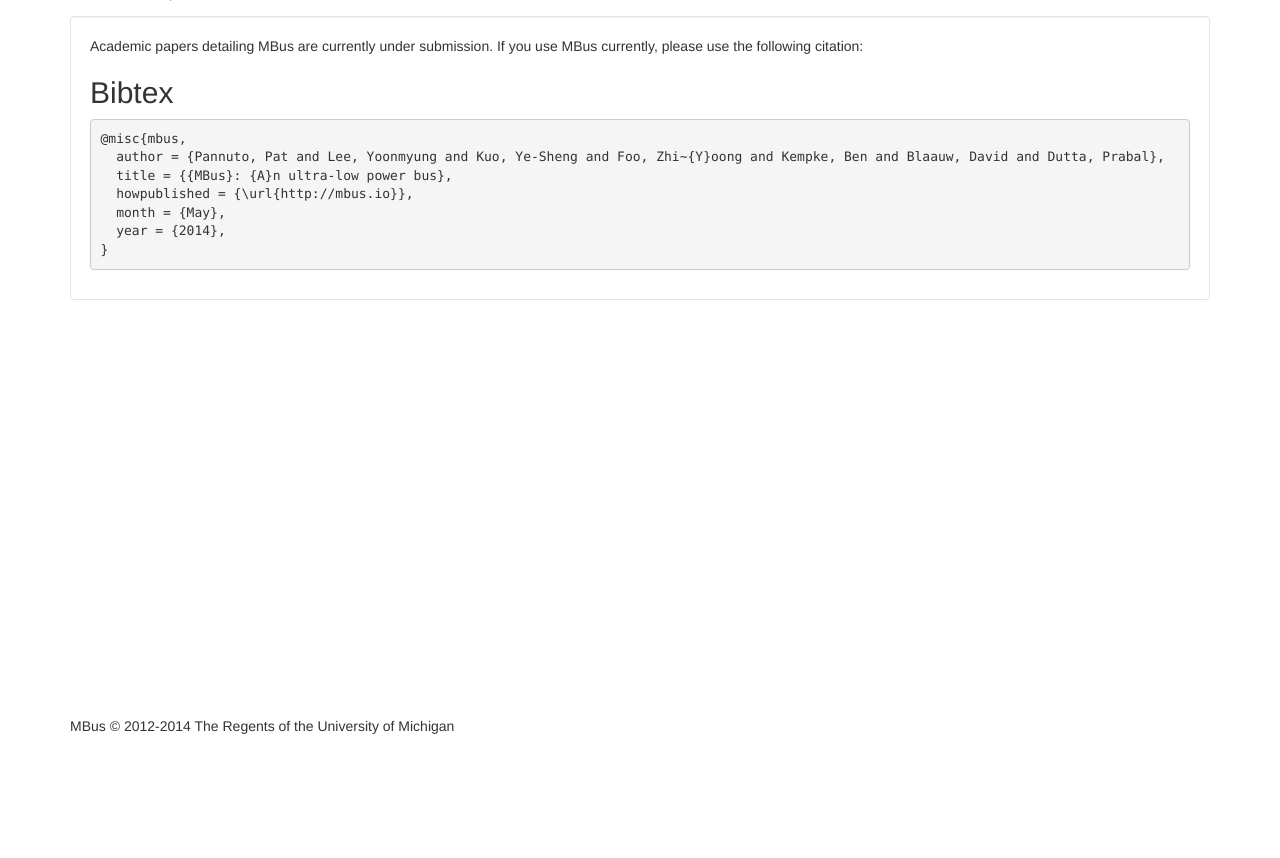
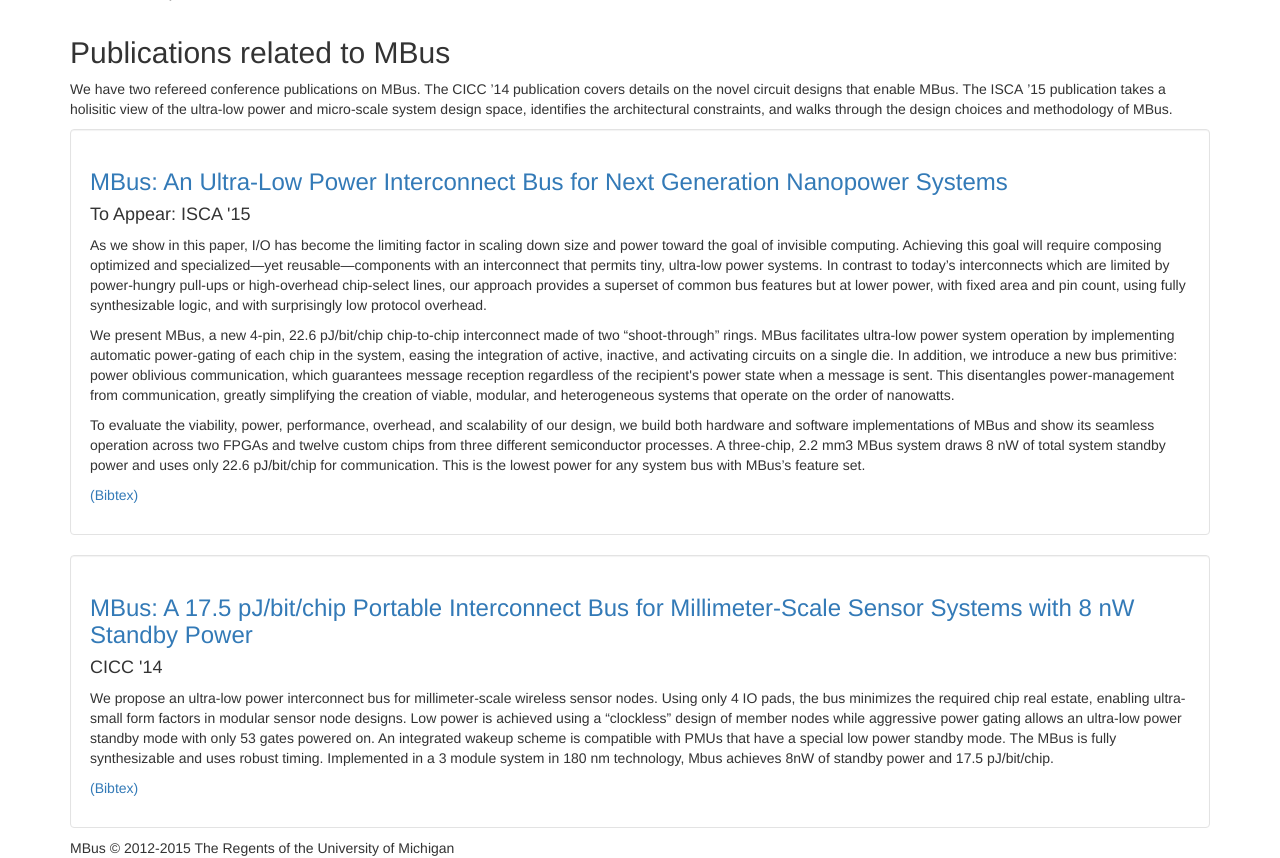
Before and after one commit to lab11/mbus.io, a Python web app: template mbus/templates/paper.mako in a window 1280 px wide. Shown: the part 54-912 px from the top of the page. Before the commit the page ends 788 px from the top, so only its background shows below. Run offline with Mako, Linux system fonts and the light colour scheme; the template is opened without the code that fills it, so the values that code supplies are empty; some libraries are stand-ins or nearby versions.

Commit message:
Add papers to site

```diff
--- a/mbus/templates/base.mako
+++ b/mbus/templates/base.mako
@@ -68,7 +68,7 @@
     <div class="footer" role="navigation">
       <div class="container">
         <div class="center-block">
-          MBus &copy; 2012-2014 The Regents of the University of Michigan
+          MBus &copy; 2012-2015 The Regents of the University of Michigan
         </div>
       </div>
     </div>
@@ -78,5 +78,13 @@
     <!-- Placed at the end of the document so the pages load faster -->
     <script src="//oss.maxcdn.com/libs/jquery/1.10.2/jquery.min.js"></script>
     <script src="//oss.maxcdn.com/libs/twitter-bootstrap/3.0.3/js/bootstrap.min.js"></script>
+    <script>
+      $('#pannuto15mbus-bibtex-button').click(function () {
+        $('#pannuto15mbus-bibtex').toggle('fast');
+      });
+      $('#kuo14mbus-bibtex-button').click(function () {
+        $('#kuo14mbus-bibtex').toggle('fast');
+      });
+    </script>
   </body>
 </html>
--- a/mbus/templates/home.mako
+++ b/mbus/templates/home.mako
@@ -5,7 +5,7 @@
 <div class="container">
   <div class="jumbotron">
     <div class="row">
-      <div class="col-lg-4 col-xs-12">
+      <div class="col-lg-4 hidden-md hidden-sm hidden-xs">
         <img src="/static/img/MBus_CMYK.png" class="displayed" width="100%">
       </div>
       <div class="col-lg-8 col-xs-12">
--- a/mbus/templates/paper.mako
+++ b/mbus/templates/paper.mako
@@ -3,29 +3,94 @@
 <%block name="title_extra"> | Research Paper</%block>
 
 <div class="container">
+  <h2>Publications related to MBus</h2>
+  <p>
+    We have two refereed conference publications on MBus.
+    The CICC&nbsp;&rsquo;14 publication covers details on the novel circuit designs that enable MBus.
+    The ISCA&nbsp;&rsquo;15 publication takes a holisitic view of the ultra-low
+    power and micro-scale system design space, identifies the architectural
+    constraints, and walks through the design choices and methodology of MBus.
+  </p>
+
   <div class="well well-clear">
-    <!--
+    <h3><a href="/static/pannuto15mbus-prepub.pdf">MBus: An Ultra-Low Power Interconnect Bus for Next Generation Nanopower Systems</a></h3>
+    <h4>To Appear: ISCA '15</h4>
     <p>
-      We are currently preparing parallel papers on the MBus architecutre
-      (<a href="http://www.microarch.org/micro47">Micro '14</a>) and the MBus
-      circuit design (<a href="http://www.ieee-cicc.org">CICC '14</a>).
+      As we show in this paper, I/O has become the limiting factor in scaling
+      down size and power toward the goal of invisible computing. Achieving
+      this goal will require composing optimized and specialized&mdash;yet
+      reusable&mdash;components with an interconnect that permits tiny, ultra-low
+      power systems. In contrast to today’s interconnects which are limited by
+      power-hungry pull-ups or high-overhead chip-select lines, our approach
+      provides a superset of common bus features but at lower power, with fixed
+      area and pin count, using fully synthesizable logic, and with
+      surprisingly low protocol overhead.
     </p>
     <p>
-      Papers will be made available here as they progress through the submission process.
+      We present MBus, a new 4-pin, 22.6&nbsp;pJ/bit/chip chip-to-chip interconnect
+      made of two &ldquo;shoot-through&rdquo; rings. MBus facilitates ultra-low power
+      system operation by implementing automatic power-gating of each chip in
+      the system, easing the integration of active, inactive, and activating
+      circuits on a single die. In addition, we introduce a new bus
+      primitive: power oblivious communication, which guarantees message reception
+      regardless of the recipient's power state when a message is sent.
+      This disentangles power-management from communication, greatly
+      simplifying the creation of viable, modular, and heterogeneous systems
+      that operate on the order of nanowatts.
     </p>
-    -->
     <p>
-      Academic papers detailing MBus are currently under submission. If you use
-      MBus currently, please use the following citation:
+      To evaluate the viability, power, performance, overhead, and scalability
+      of our design, we build both hardware and software implementations of
+      MBus and show its seamless operation across two FPGAs and twelve custom
+      chips from three different semiconductor processes. A three-chip, 2.2&nbsp;mm3
+      MBus system draws 8 nW of total system standby power and uses only
+      22.6&nbsp;pJ/bit/chip for communication. This is the lowest power for any
+      system bus with MBus’s feature set.
     </p>
-    <h2>Bibtex</h2>
-    <pre>
-@misc{mbus,
-  author = {Pannuto, Pat and Lee, Yoonmyung and Kuo, Ye-Sheng and Foo, Zhi~{Y}oong and Kempke, Ben and Blaauw, David and Dutta, Prabal},
-  title = {{MBus}: {A}n ultra-low power bus},
-  howpublished = {\url{http://mbus.io}},
-  month = {May},
-  year = {2014},
+    <p><a id="pannuto15mbus-bibtex-button">(Bibtex)</a></p>
+    <div id="pannuto15mbus-bibtex" style="display: none;">
+      <pre>
+@INPROCEEDINGS{pannuto15mbus,
+	author={Pannuto, Pat and Lee, Yoonmyung and Kuo, Ye-Sheng and Foo, ZhiYoong and Kempke, Benjamin and Kim, Gyouho and Dreslinski~Jr, Ronald and Blaauw, David and Dutta, Prabal},
+	title={{MBus}: An Ultra-Low Power Interconnect Bus for Next Generation Nanopower Systems},
+	booktitle={Proceedings of the 42nd International Symposium on Computer Architecture},
+	series={ISCA '15},
+	year={2015},
+	month={June},
+	location={Portland, Oregon, USA},
+	publisher={ACM},
+	conference-url={\url{http://www.ece.cmu.edu/calcm/isca2015}},
 }</pre>
   </div>
+  </div>
+  <div class="well well-clear">
+    <h3><a href="/static/kuo14mbus.pdf">MBus: A 17.5&nbsp;pJ/bit/chip Portable Interconnect Bus for Millimeter-Scale Sensor Systems with 8&nbsp;nW Standby Power</a></h3>
+    <h4>CICC '14</h4>
+    <p>
+      We propose an ultra-low power interconnect bus for millimeter-scale
+      wireless sensor nodes. Using only 4&nbsp;IO pads, the bus minimizes the
+      required chip real estate, enabling ultra-small form factors in modular
+      sensor node designs. Low power is achieved using a &ldquo;clockless&rdquo; design of
+      member nodes while aggressive power gating allows an ultra-low power
+      standby mode with only 53&nbsp;gates powered on. An integrated wakeup scheme
+      is compatible with PMUs that have a special low power standby mode. The
+      MBus is fully synthesizable and uses robust timing. Implemented in a
+      3&nbsp;module system in 180&nbsp;nm technology, Mbus achieves 8nW of
+      standby power and 17.5&nbsp;pJ/bit/chip.
+    </p>
+    <p><a id="kuo14mbus-bibtex-button">(Bibtex)</a></p>
+    <div id="kuo14mbus-bibtex" style="display: none;">
+      <pre>
+@INPROCEEDINGS{kuo14mbus,
+	author={Kuo, Ye-Sheng and Pannuto, Pat and Kim, Gyouho and Foo, Zhi~{Y}oong and Lee, Inhee and Kempke, Benjamin and Dutta, Prabal and Blaauw, David and Lee, Yoonmyung},
+	booktitle={IEEE Custom Integrated Circuits Conference},
+	series = {CICC '14},
+	title={{MBus}: A 17.5~{pJ}/bit Portable Interconnect Bus for Millimeter-Scale Sensor Systems with 8~{nW} Standby Power},
+	year={2014},
+	month={September},
+	location={San Jose, CA, USA},
+	conference-url={http://www.ieee-cicc.org},
+}</pre>
+  </div>
+  </div>
 </div>
```
Also changed, not shown: 2 other files.
